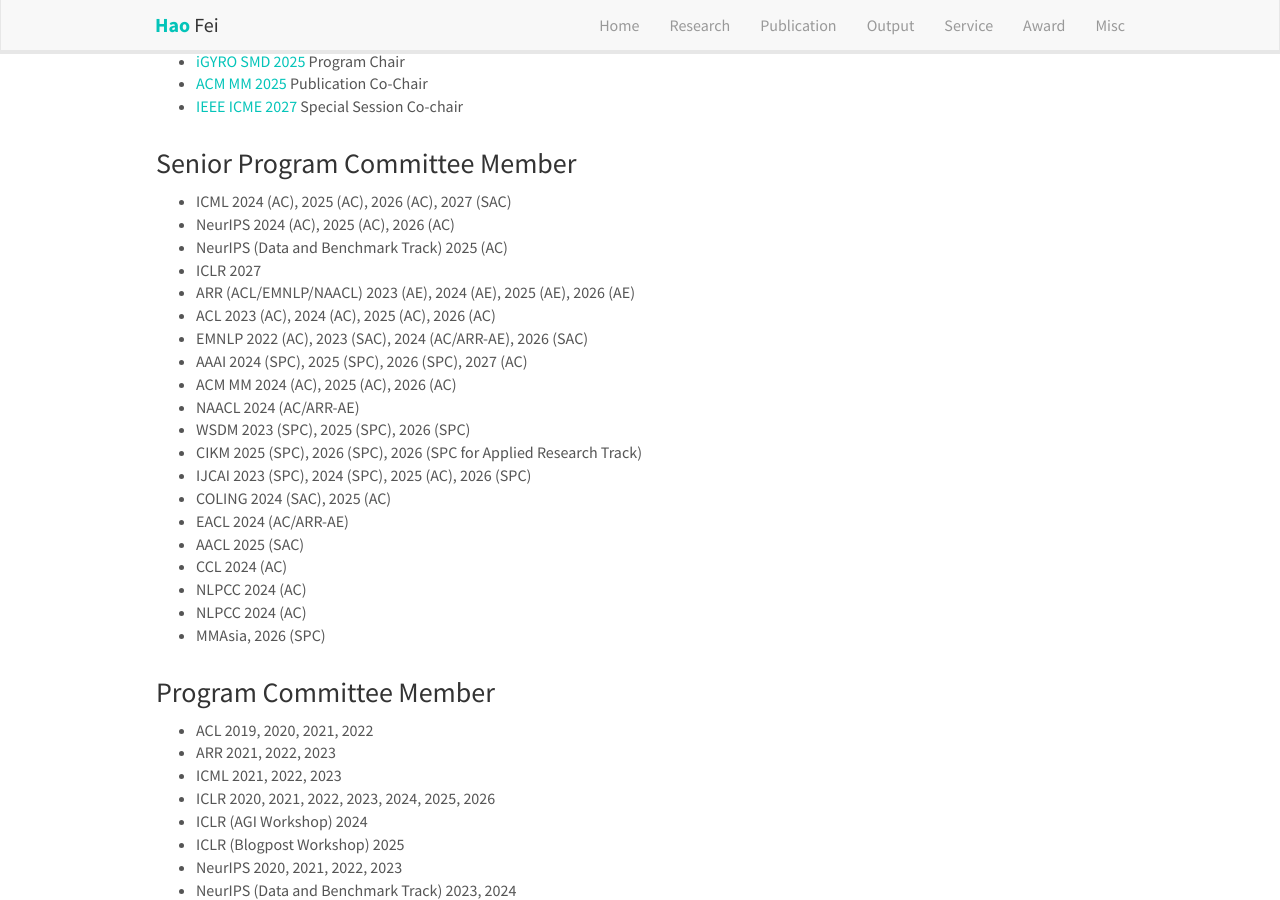
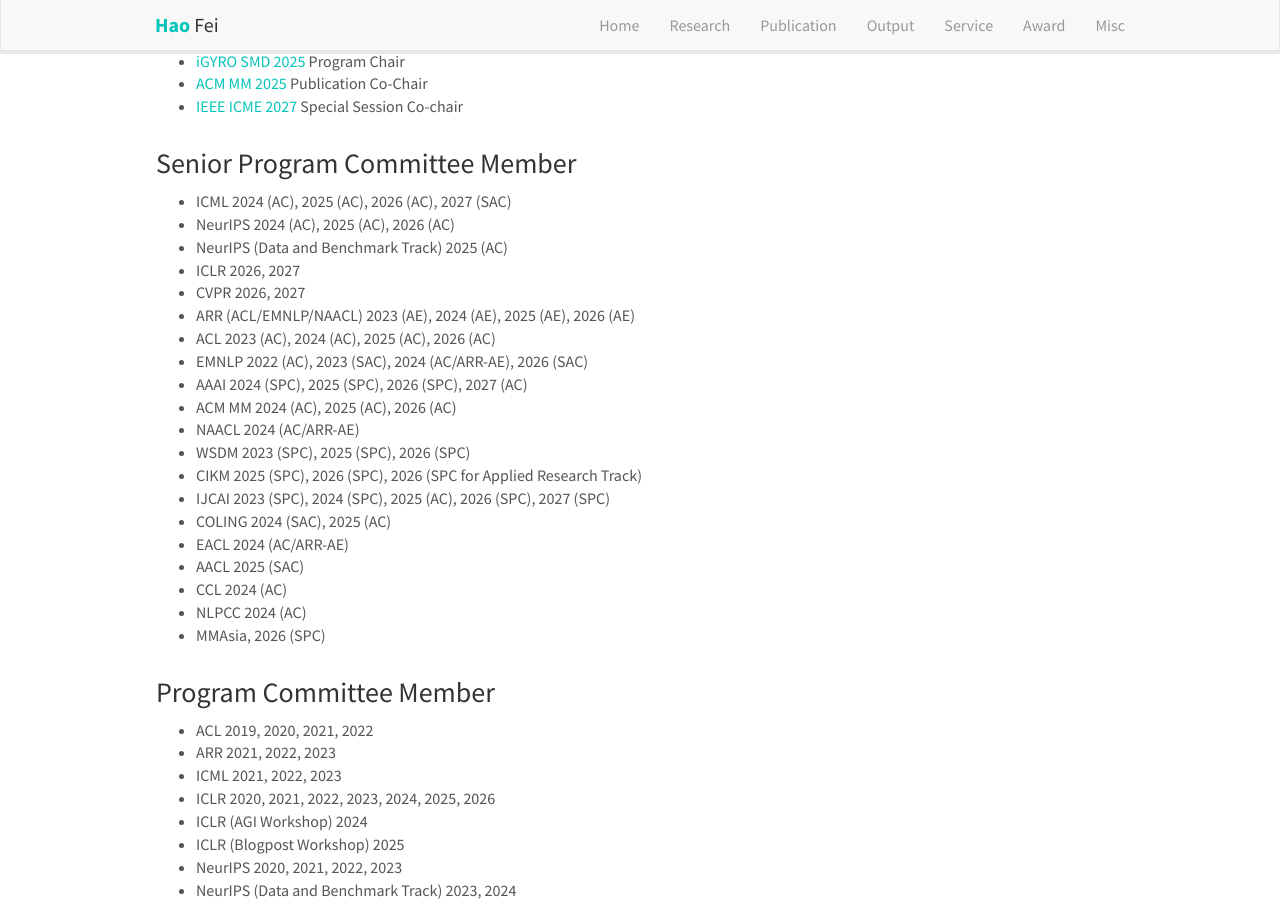
Before and after one commit to scofield7419/scofield7419.github.io, a Jekyll site: the page built from _pages/services.md, in a window 1280 px wide and 900 px high, scrolled down 347 px. Built offline with Jekyll 4.4.1, drawn with Linux system fonts in a browser that asks for light colours; nearby versions of some CDN libraries; comment, search, counter and statistics services are not loaded; a style sheet for code colours, icons or effects is not loaded.

Commit message:
Update services.md

```diff
--- a/_pages/services.md
+++ b/_pages/services.md
@@ -35,7 +35,8 @@
 - ICML 2024 (AC), 2025 (AC), 2026 (AC), 2027 (SAC)
 - NeurIPS 2024 (AC), 2025 (AC), 2026 (AC)
 - NeurIPS (Data and Benchmark Track) 2025 (AC)
-- ICLR 2027
+- ICLR 2026, 2027
+- CVPR 2026, 2027
 - ARR (ACL/EMNLP/NAACL) 2023 (AE), 2024 (AE), 2025 (AE), 2026 (AE)
 - ACL 2023 (AC), 2024 (AC), 2025 (AC), 2026 (AC)
 - EMNLP 2022 (AC), 2023 (SAC), 2024 (AC/ARR-AE), 2026 (SAC)
@@ -44,12 +45,11 @@
 - NAACL 2024 (AC/ARR-AE)
 - WSDM 2023 (SPC), 2025 (SPC), 2026 (SPC)
 - CIKM 2025 (SPC), 2026 (SPC), 2026 (SPC for Applied Research Track)
-- IJCAI 2023 (SPC), 2024 (SPC), 2025 (AC), 2026 (SPC)
+- IJCAI 2023 (SPC), 2024 (SPC), 2025 (AC), 2026 (SPC), 2027 (SPC)
 - COLING 2024 (SAC), 2025 (AC)
 - EACL 2024 (AC/ARR-AE)
 - AACL 2025 (SAC)
 - CCL 2024 (AC)
-- NLPCC 2024 (AC)
 - NLPCC 2024 (AC)
 - MMAsia, 2026 (SPC)
 
```
